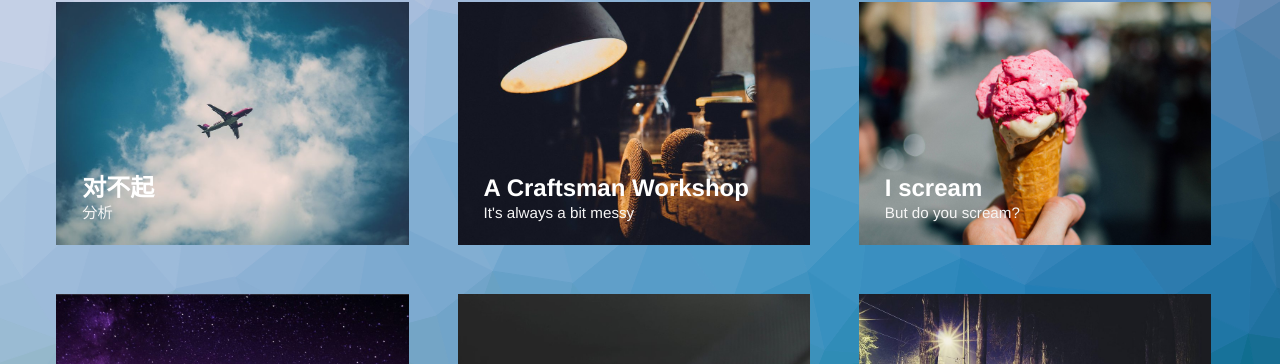
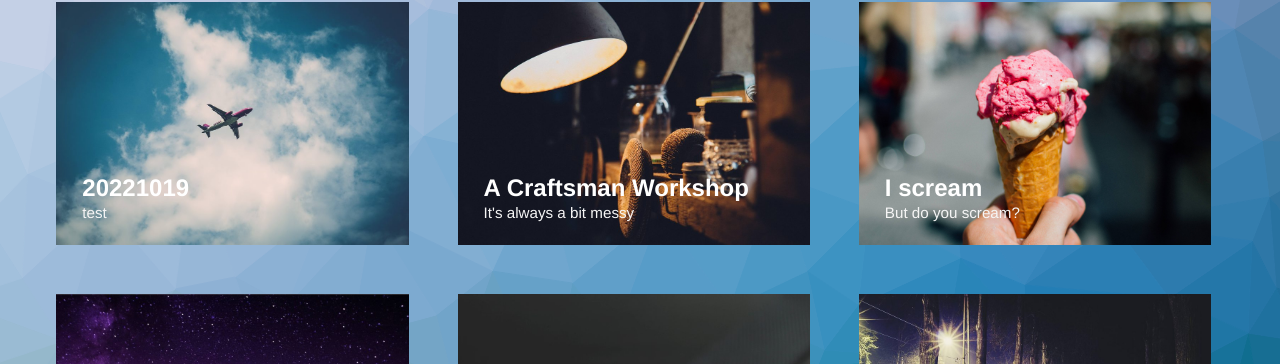
Before and after one commit to M-i78/M-i78.github.io, a Jekyll site: the page built from index.html, in a window 1280 px wide. Shown: the part 306-670 px from the top of the page. Built offline with Jekyll 4.4.1, drawn with Linux system fonts in a browser that asks for light colours.

Commit message:
Update 2015-04-20-planes.markdown

```diff
--- a/_posts/2015-04-20-planes.markdown
+++ b/_posts/2015-04-20-planes.markdown
@@ -1,6 +1,6 @@
 ---
-title:  "对不起"
-subtitle: "分析"
+title:  "20221019"
+subtitle: "test"
 author: "baozi"
 avatar: "img/authors/wferr.png"
 image: "img/a.jpg"
```
